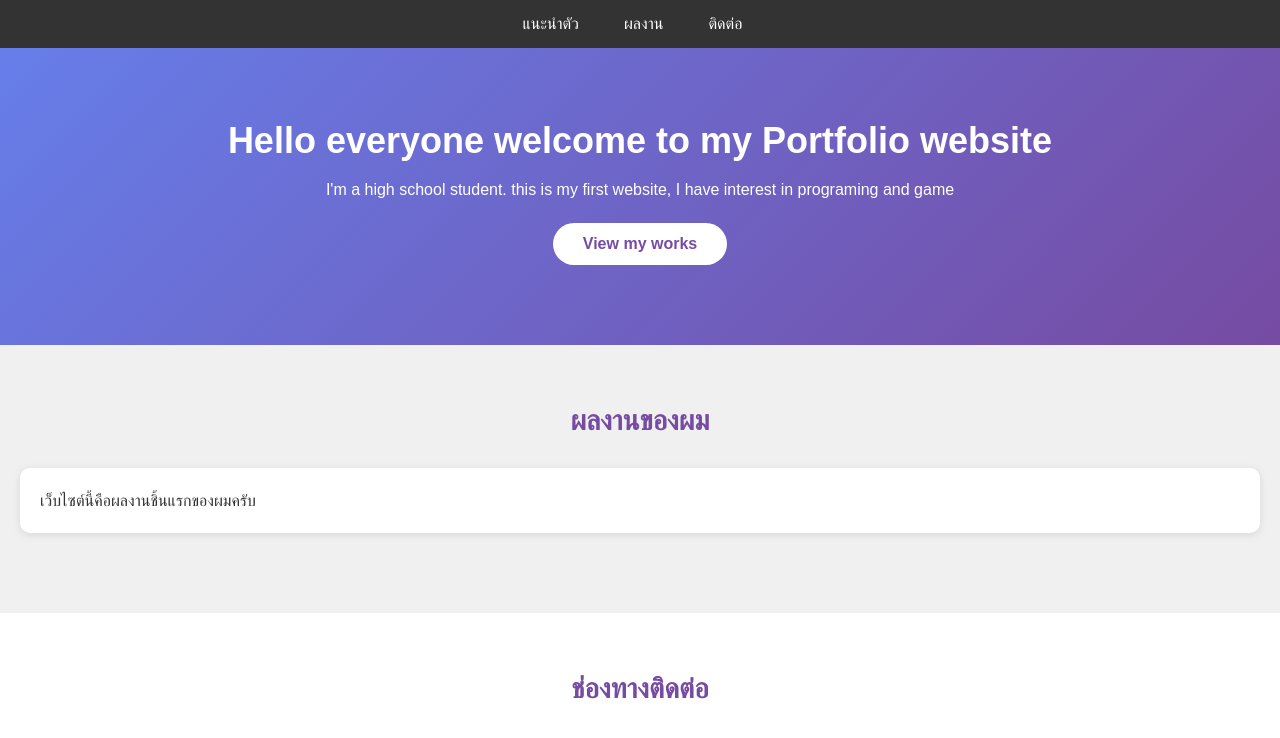
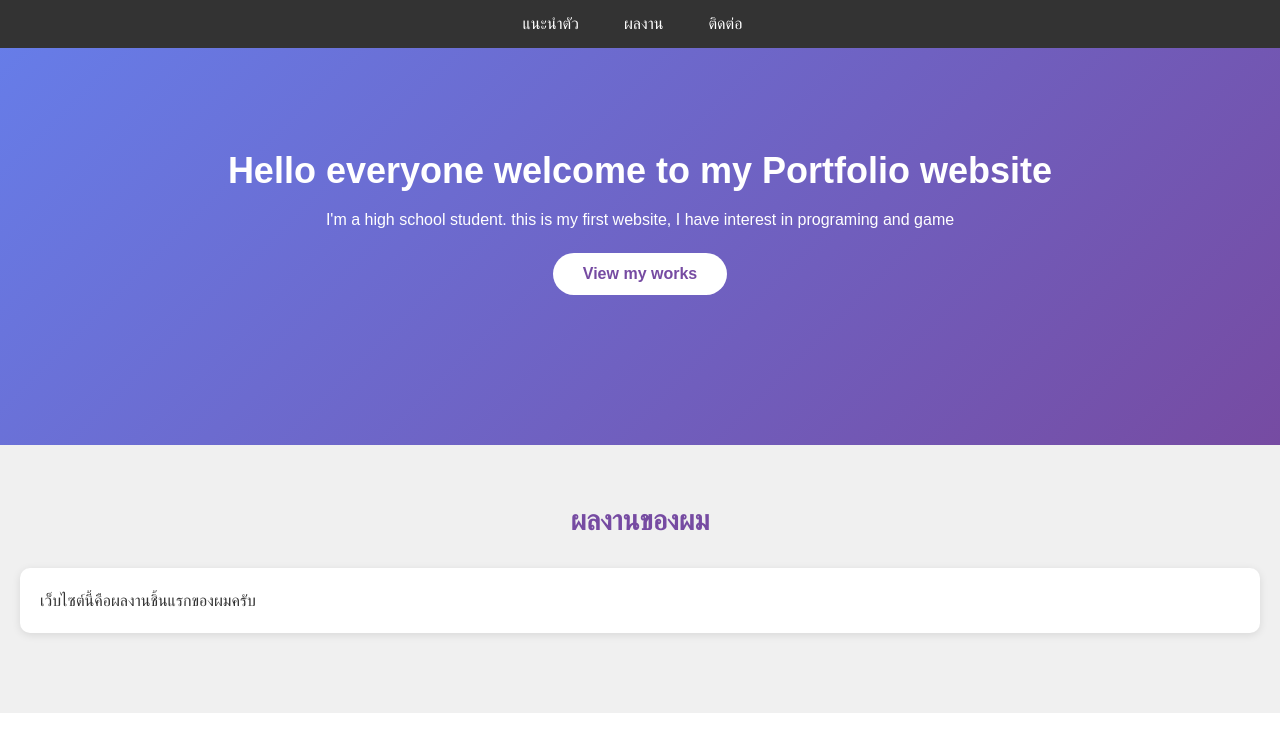
Before and after one commit to Wuttiphat08/Wuttiphat08.github.io, a plain HTML site: page index.html in a window 1280 px wide. Shown: the top 738 px of the page. Drawn offline with Linux system fonts and the light colour scheme.

Commit message:
Add files via upload

```diff
--- a/style.css
+++ b/style.css
@@ -46,8 +46,8 @@ p {
   background: linear-gradient(135deg, #667eea, #764ba2);
   color: white;
   text-align: center;
-  padding: 80px 20px;
-  margin-top: 40px;
+  padding: 150px 20px;
+  margin-top: 0px;
 }
 
 #portfolio {
```
